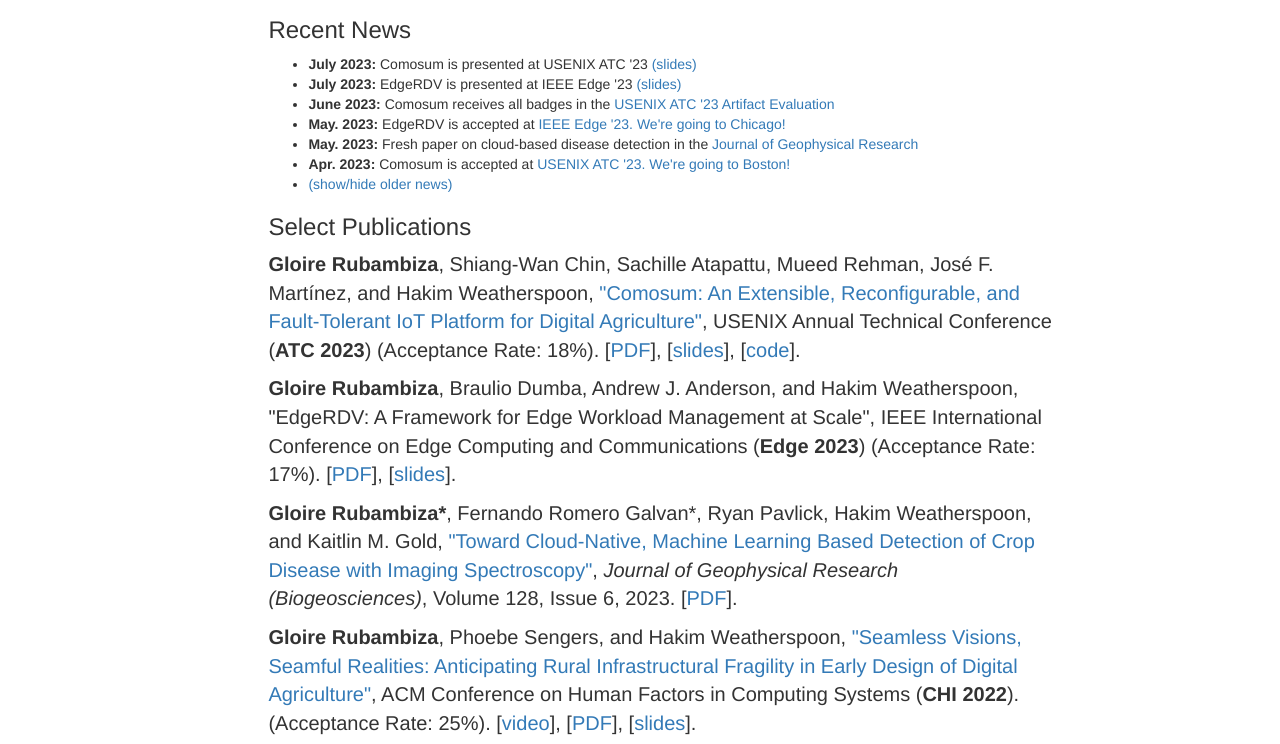
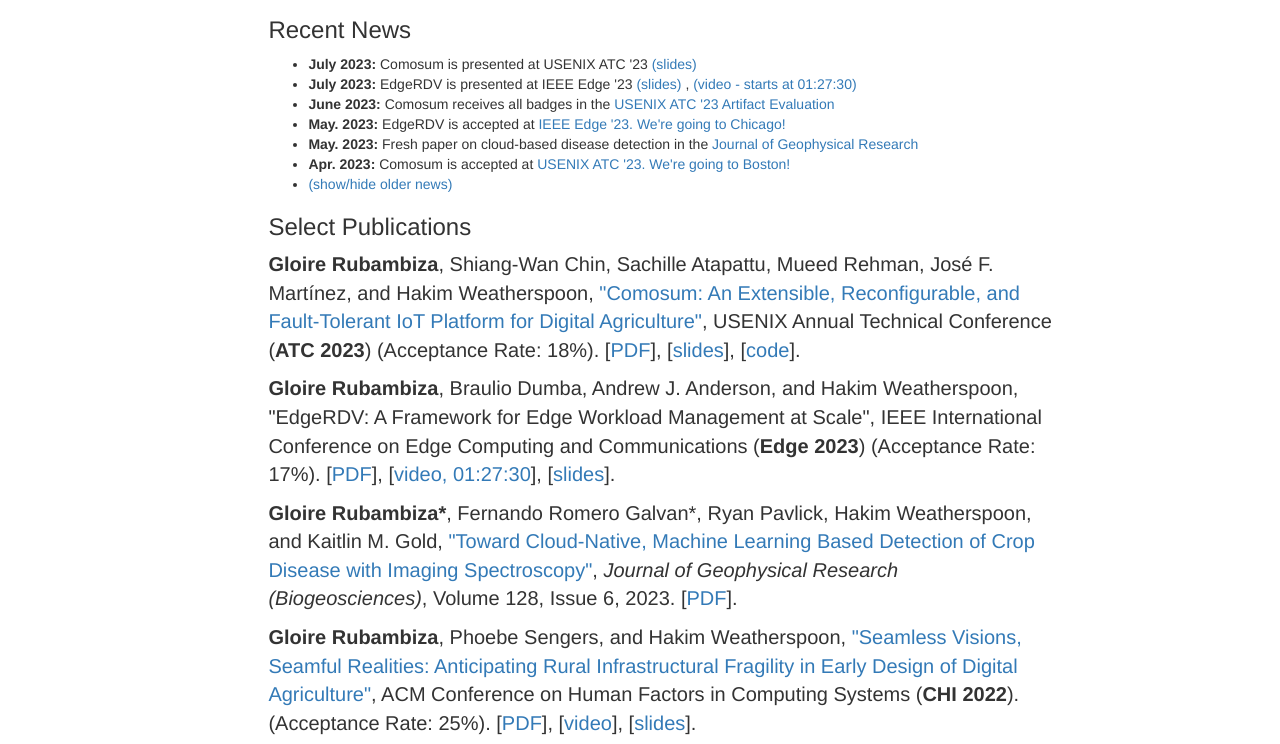
Before and after one commit to rubambiza/rubambiza.github.io, a plain HTML site: page index.html in a window 1280 px wide. Shown: the part 814-1558 px from the top of the page. Drawn offline with nearby package versions, Linux system fonts and the light colour scheme.

Commit message:
Adding video link for EdgeRDV presentation.

```diff
--- a/index.html
+++ b/index.html
@@ -135,6 +135,9 @@
                         <li><b>July 2023: </b>EdgeRDV is presented at IEEE Edge '23
                             <a href="public/pubs/EdgeRDV_Final_Slides.pdf" target="_blank">
                               (slides)
+                            </a>,
+                            <a href="https://cornell.box.com/v/edgerdv-vid-01h27min30secStart" target="_blank">
+                              (video - starts at 01:27:30)
                             </a>
                         </li>
                         <li><b>June 2023: </b>Comosum receives all badges in the <i></i>
@@ -251,11 +254,10 @@
                              "Comosum: An Extensible, Reconfigurable, and Fault-Tolerant IoT Platform for Digital
                               Agriculture"</a>,
                             USENIX Annual Technical Conference (<b>ATC 2023</b>) (Acceptance Rate: 18%).
+                           [<a href="public/pubs/Comosum_Preprint.pdf" target="_blank">PDF</a>],
                            <!-- [<a href="https://programs.sigchi.org/chi/2022/program/content/72058">video</a>], -->
-                           [<a href="public/pubs/Comosum_Preprint.pdf" target="_blank">PDF</a>],
                            [<a href="public/pubs/Comosum_Final_Slides.pdf" target="_blank">slides</a>],
                            [<a href="https://zenodo.org/badge/latestdoi/580583199" target="_blank">code</a>].
-                           <!-- [<a href="https://dl.acm.org/doi/pdf/10.1145/3491102.3517579" target="_blank">PDF</a>]. -->
                     </p>
                     <p class="regulartext">
                         <b>Gloire Rubambiza</b>, Braulio Dumba, Andrew J. Anderson, and Hakim Weatherspoon,
@@ -265,8 +267,8 @@
                               IEEE International Conference on Edge Computing and Communications
                               (<b>Edge 2023</b>) (Acceptance Rate: 17%).
                                [<a href="public/pubs/EdgeRDV_Preprint.pdf" target="_blank">PDF</a>],
+                               [<a href="https://cornell.box.com/v/edgerdv-vid-01h27min30secStart" target="_blank">video, 01:27:30</a>],
                                [<a href="public/pubs/EdgeRDV_Final_Slides.pdf" target="_blank">slides</a>].
-                           <!--[<a href="https://dl.acm.org/doi/pdf/10.1145/3491102.3517579" target="_blank">PDF</a>]. -->
                     </p>
                     <p class="regulartext">
                         <b>Gloire Rubambiza*</b>, Fernando Romero Galvan*, Ryan Pavlick, Hakim Weatherspoon, and Kaitlin M. Gold,
@@ -285,8 +287,8 @@
                            Computing Systems (<b>CHI 2022</b>). (Acceptance Rate: 25%).
                            <!-- [<a href="https://programs.sigchi.org/chi/2022/program/content/72058">video</a>],
                                [<a href="public/pubs/Seamless_Visions_Seamful_Realities_Preprint.pdf">pre-print PDF</a>]. -->
+                           [<a href="https://dl.acm.org/doi/pdf/10.1145/3491102.3517579" target="_blank">PDF</a>],
                            [<a href="https://www.youtube.com/watch?v=6PhPwnpKgKs" target="_blank">video</a>],
-                           [<a href="https://dl.acm.org/doi/pdf/10.1145/3491102.3517579" target="_blank">PDF</a>],
                            [<a href="public/pubs/Seamless_Visions_Seamful_Realities_Slides" target="_blank">slides</a>].
                     </p>
                     <p class="regulartext">
```
